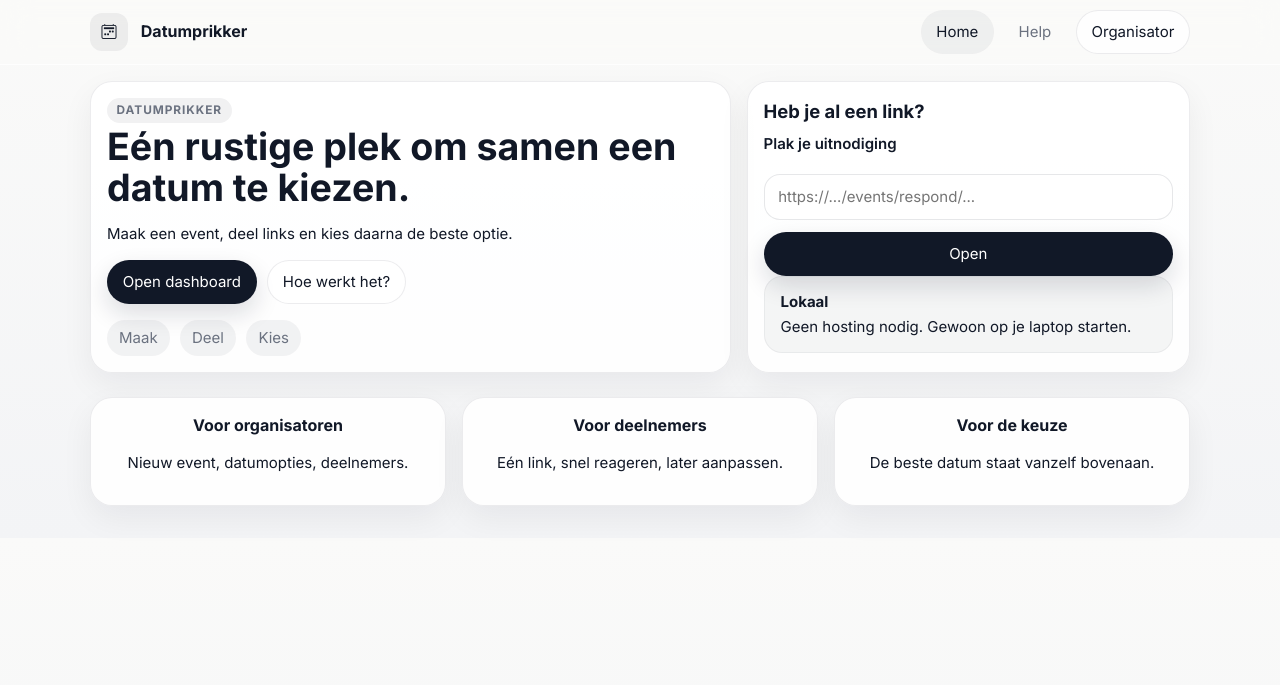
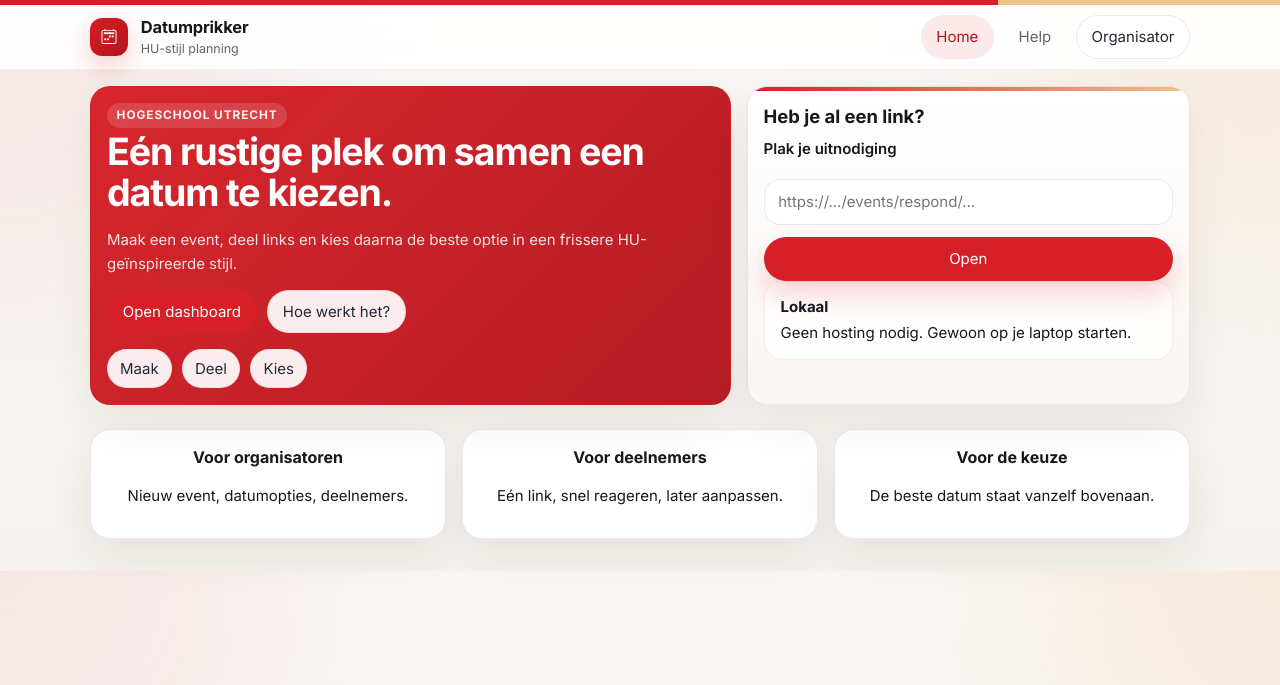
Before and after one commit to AlexBongers/datumprikker_s4, a Node server app: page / in a window 1280 px wide. Shown: the top 685 px of the page. Run offline with Node 20, Linux system fonts and the light colour scheme; some libraries are stand-ins or nearby versions.

Commit message:
Apply HU-inspired visual refresh
Agent-Logs-Url: https://github.com/AlexBongers/datumprikker_s4/sessions/6548faf7-e23a-42a0-97b5-11511dad7d98

Co-authored-by: AlexBongers <52636621+AlexBongers@users.noreply.github.com>

```diff
--- a/public/css/style.css
+++ b/public/css/style.css
@@ -1,17 +1,20 @@
 :root {
-  --bg: #f3f4f6;
-  --surface: rgba(255, 255, 255, 0.88);
+  --bg: #f5f2ef;
+  --surface: rgba(255, 255, 255, 0.96);
   --surface-strong: #ffffff;
-  --border: rgba(15, 23, 42, 0.08);
-  --text: #111827;
-  --muted: #6b7280;
-  --primary: #111827;
-  --accent: #e5e7eb;
-  --accent-strong: #d1d5db;
+  --border: rgba(15, 23, 42, 0.09);
+  --text: #16181d;
+  --muted: #5d6472;
+  --primary: #d61f26;
+  --primary-strong: #b3131b;
+  --primary-soft: rgba(214, 31, 38, 0.09);
+  --accent: #f3d7b6;
+  --accent-strong: #f0c28d;
+  --ink-soft: #232a36;
   --success: #166534;
   --danger: #b91c1c;
-  --shadow: 0 12px 32px rgba(15, 23, 42, 0.06);
-  --radius: 22px;
+  --shadow: 0 18px 42px rgba(89, 48, 22, 0.08);
+  --radius: 20px;
 }
 
 * { box-sizing: border-box; }
@@ -20,14 +23,18 @@ body {
   font-family: 'Inter', system-ui, sans-serif;
   font-size: 15px;
   line-height: 1.45;
-  background: linear-gradient(180deg, #fafaf9 0%, var(--bg) 100%);
+  background:
+    radial-gradient(circle at top left, rgba(214, 31, 38, 0.08), transparent 28%),
+    radial-gradient(circle at top right, rgba(240, 194, 141, 0.24), transparent 26%),
+    linear-gradient(180deg, #f9f7f4 0%, var(--bg) 100%);
   color: var(--text);
 }
 body.help-open { overflow: hidden; }
 a { color: inherit; text-decoration: none; }
 button, input, textarea, select { font: inherit; }
+p { line-height: 1.55; }
 code {
-  background: rgba(17, 24, 39, 0.06);
+  background: rgba(35, 42, 54, 0.08);
   border-radius: 10px;
   padding: 0.15rem 0.35rem;
 }
@@ -42,8 +49,15 @@ code {
   top: 0;
   z-index: 20;
   backdrop-filter: blur(14px);
-  background: rgba(250, 250, 249, 0.82);
-  border-bottom: 1px solid rgba(255, 255, 255, 0.7);
+  background: rgba(255, 255, 255, 0.9);
+  border-bottom: 1px solid rgba(214, 31, 38, 0.08);
+}
+
+.site-header::before {
+  content: '';
+  display: block;
+  height: 5px;
+  background: linear-gradient(90deg, var(--primary) 0 78%, var(--accent-strong) 78% 100%);
 }
 
 .nav-shell,
@@ -75,11 +89,26 @@ code {
   display: grid;
   place-items: center;
   border-radius: 12px;
-  color: var(--text);
-  background: rgba(17, 24, 39, 0.06);
+  color: white;
+  background: linear-gradient(135deg, var(--primary) 0%, var(--primary-strong) 100%);
+  box-shadow: 0 10px 24px rgba(214, 31, 38, 0.22);
 }
 
-.brand strong { font-size: 1rem; }
+.brand-copy {
+  display: flex;
+  flex-direction: column;
+  gap: 0.05rem;
+}
+
+.brand strong {
+  font-size: 1.03rem;
+  letter-spacing: -0.01em;
+}
+
+.brand small {
+  color: var(--muted);
+  font-size: 0.78rem;
+}
 
 .top-nav {
   display: flex;
@@ -111,22 +140,26 @@ code {
 .nav-link.active,
 .nav-link:hover,
 .help-button:hover {
-  color: var(--text);
-  background: rgba(17, 24, 39, 0.05);
+  color: var(--primary-strong);
+  background: var(--primary-soft);
 }
 
 .pill-link,
 .secondary-button,
 .ghost-button {
-  background: rgba(255, 255, 255, 0.7);
-  color: var(--text);
-  border-color: var(--border);
+  background: rgba(255, 255, 255, 0.92);
+  color: var(--ink-soft);
+  border-color: rgba(214, 31, 38, 0.12);
 }
 
 .primary-button {
   background: var(--primary);
   color: white;
-  box-shadow: 0 10px 24px rgba(17, 24, 39, 0.14);
+  box-shadow: 0 14px 28px rgba(214, 31, 38, 0.2);
+}
+
+.primary-button:hover {
+  background: var(--primary-strong);
 }
 
 .primary-button:hover,
@@ -178,6 +218,7 @@ code {
   margin: 0.25rem 0 0.5rem;
   font-size: clamp(1.7rem, 3vw, 2.35rem);
   line-height: 1.08;
+  letter-spacing: -0.03em;
 }
 .card-panel h2,
 .card-panel h3 { margin: 0 0 0.5rem; }
@@ -187,8 +228,8 @@ code {
   display: inline-flex;
   padding: 0.25rem 0.6rem;
   border-radius: 999px;
-  background: rgba(17, 24, 39, 0.06);
-  color: var(--muted);
+  background: var(--primary-soft);
+  color: var(--primary-strong);
   font-size: 0.74rem;
   font-weight: 700;
   letter-spacing: 0.08em;
@@ -203,15 +244,16 @@ code {
 .mini-stats span {
   padding: 0.45rem 0.75rem;
   border-radius: 999px;
-  background: rgba(17, 24, 39, 0.05);
-  color: var(--muted);
+  background: rgba(255, 255, 255, 0.92);
+  color: var(--ink-soft);
+  border: 1px solid rgba(214, 31, 38, 0.08);
 }
 .tip-box,
 .alert-banner {
   border-radius: 18px;
   padding: 0.9rem 1rem;
-  background: rgba(17, 24, 39, 0.04);
-  border: 1px solid rgba(17, 24, 39, 0.05);
+  background: rgba(255, 255, 255, 0.8);
+  border: 1px solid rgba(214, 31, 38, 0.08);
 }
 .tip-box p { margin: 0.35rem 0 0; }
 .tip-box.success,
@@ -240,16 +292,17 @@ code {
 .text-area {
   width: 100%;
   border-radius: 16px;
-  border: 1px solid rgba(17, 24, 39, 0.1);
-  background: rgba(255, 255, 255, 0.85);
+  border: 1px solid rgba(35, 42, 54, 0.09);
+  background: rgba(255, 255, 255, 0.98);
   padding: 0.72rem 0.85rem;
   color: var(--text);
+  box-shadow: inset 0 1px 0 rgba(255, 255, 255, 0.6);
 }
 .text-area { min-height: 96px; resize: vertical; }
 .text-input:focus,
 .text-area:focus {
-  outline: 2px solid rgba(17, 24, 39, 0.08);
-  border-color: rgba(17, 24, 39, 0.18);
+  outline: 2px solid rgba(214, 31, 38, 0.12);
+  border-color: rgba(214, 31, 38, 0.35);
 }
 .inline-form { display: inline-flex; }
 .page-header-row,
@@ -375,21 +429,61 @@ code {
   padding: 0.72rem;
   text-align: center;
   border-radius: 14px;
-  border: 1px solid rgba(17, 24, 39, 0.08);
-  background: rgba(249, 250, 251, 0.95);
+  border: 1px solid rgba(35, 42, 54, 0.08);
+  background: rgba(249, 248, 246, 0.98);
 }
 .availability-pill input:checked + span {
-  border-color: rgba(17, 24, 39, 0.18);
-  background: rgba(17, 24, 39, 0.08);
-  color: var(--text);
+  border-color: rgba(214, 31, 38, 0.24);
+  background: rgba(214, 31, 38, 0.1);
+  color: var(--primary-strong);
   font-weight: 700;
 }
 .empty-state { text-align: center; padding: 2rem 1rem; }
 
+.hero-copy {
+  background:
+    linear-gradient(135deg, rgba(214, 31, 38, 0.97) 0%, rgba(179, 19, 27, 0.96) 100%);
+  color: white;
+  border-color: rgba(214, 31, 38, 0.2);
+}
+
+.hero-copy .eyebrow {
+  background: rgba(255, 255, 255, 0.14);
+  color: rgba(255, 255, 255, 0.92);
+}
+
+.hero-copy p,
+.hero-copy .muted {
+  color: rgba(255, 255, 255, 0.86);
+}
+
+.hero-card {
+  background: linear-gradient(180deg, rgba(255, 255, 255, 0.98), rgba(250, 246, 242, 0.98));
+}
+
+.form-section,
+.table-panel,
+.hero-card,
+.hero-copy {
+  position: relative;
+  overflow: hidden;
+}
+
+.form-section::after,
+.table-panel::after,
+.hero-card::after {
+  content: '';
+  position: absolute;
+  inset: 0 auto auto 0;
+  width: 100%;
+  height: 4px;
+  background: linear-gradient(90deg, var(--primary), var(--accent-strong));
+}
+
 .help-backdrop {
   position: fixed;
   inset: 0;
-  background: rgba(17, 24, 39, 0.32);
+  background: rgba(22, 24, 29, 0.36);
   z-index: 39;
 }
 
--- a/views/index.ejs
+++ b/views/index.ejs
@@ -1,9 +1,9 @@
 <%- include('partials/header', { pageTitle: 'Home' }) %>
 <section class="hero-grid">
   <div class="hero-copy card-panel">
-    <span class="eyebrow">Datumprikker</span>
+    <span class="eyebrow">Hogeschool Utrecht</span>
     <h1>Eén rustige plek om samen een datum te kiezen.</h1>
-    <p>Maak een event, deel links en kies daarna de beste optie.</p>
+    <p>Maak een event, deel links en kies daarna de beste optie in een frissere HU-geïnspireerde stijl.</p>
     <div class="hero-actions">
       <a href="/admin/login" class="primary-button">Open dashboard</a>
       <button type="button" class="secondary-button" data-help-toggle>Hoe werkt het?</button>
--- a/views/partials/header.ejs
+++ b/views/partials/header.ejs
@@ -15,8 +15,9 @@
     <div class="container nav-shell">
       <a class="brand" href="/">
         <span class="brand-mark"><i class="bi bi-calendar2-week"></i></span>
-        <span>
+        <span class="brand-copy">
           <strong>Datumprikker</strong>
+          <small>HU-stijl planning</small>
         </span>
       </a>
       <nav class="top-nav">
```
Also changed, not shown: other parts of public/css/style.css (+29 -11 lines).
